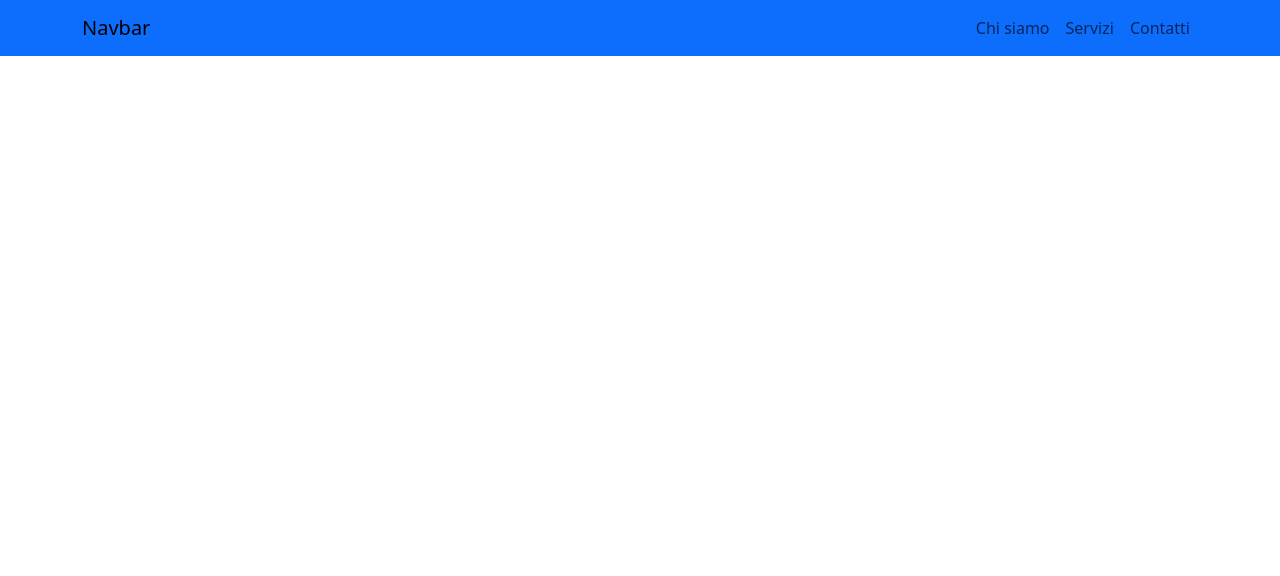
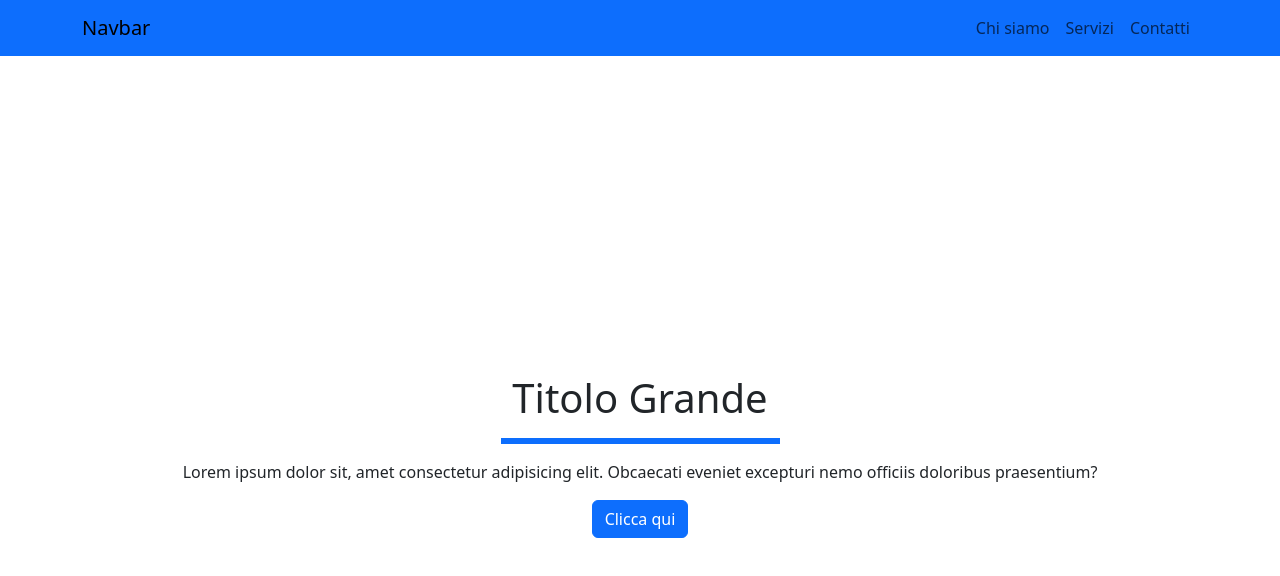
Before and after one commit to AlexGrottola/LezioneGitViteBootstrap, a website built with Vite: page index.html in a window 1280 px wide. Built offline with nearby package versions, Linux system fonts and the light colour scheme; a web font is replaced by a local one.

Commit message:
Ho aggiunto la sezione hero

```diff
--- a/index.html
+++ b/index.html
@@ -37,6 +37,22 @@
         </div>
       </nav>
     </header>
+    <main>
+      <section
+        id="hero"
+        class="w-100 min-vh-100 d-flex align-items-center justify-content-center text-center"
+      >
+        <div class="container">
+          <h1>Titolo Grande</h1>
+          <hr class="w-25 border border-3 border-primary opacity-100 mx-auto" />
+          <p>
+            Lorem ipsum dolor sit, amet consectetur adipisicing elit. Obcaecati
+            eveniet excepturi nemo officiis doloribus praesentium?
+          </p>
+          <a href="#contatti" class="btn btn-primary">Clicca qui</a>
+        </div>
+      </section>
+    </main>
 
     <script type="module" src="/src/main.js"></script>
   </body>
```
